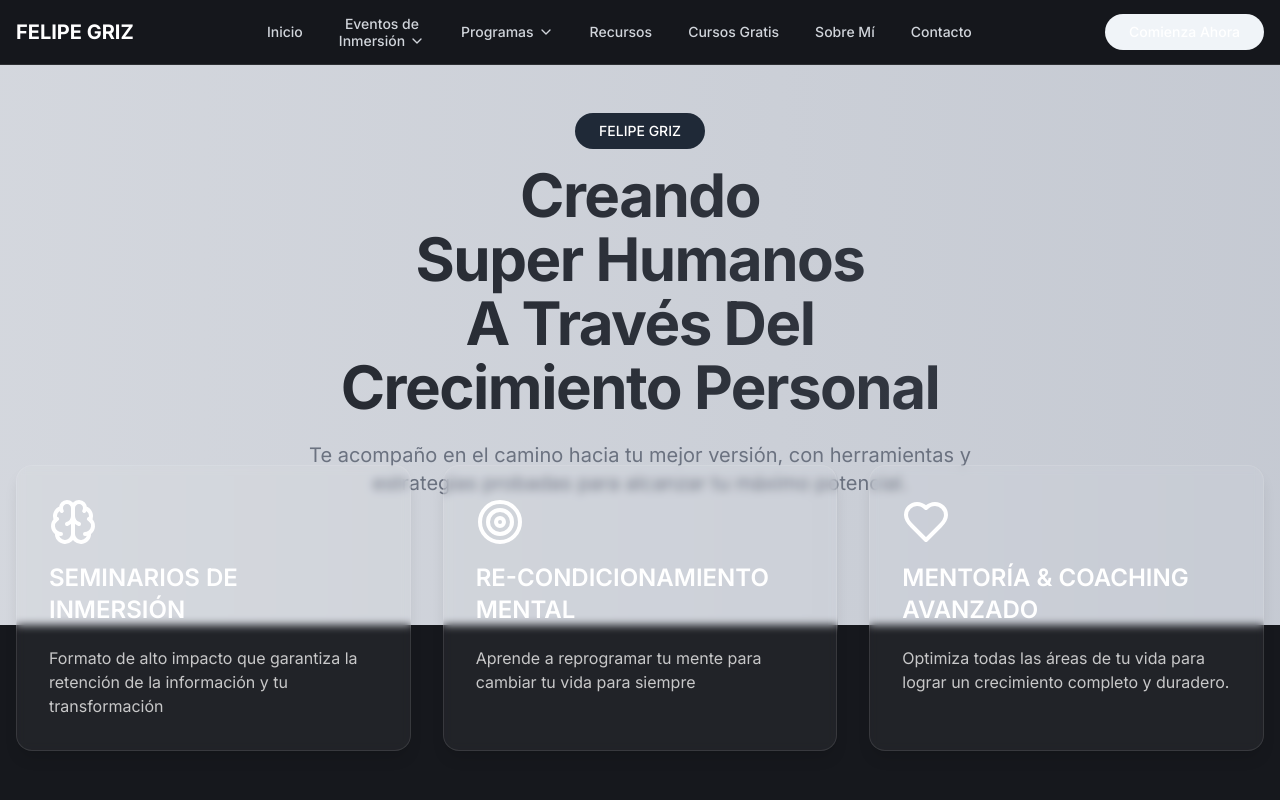
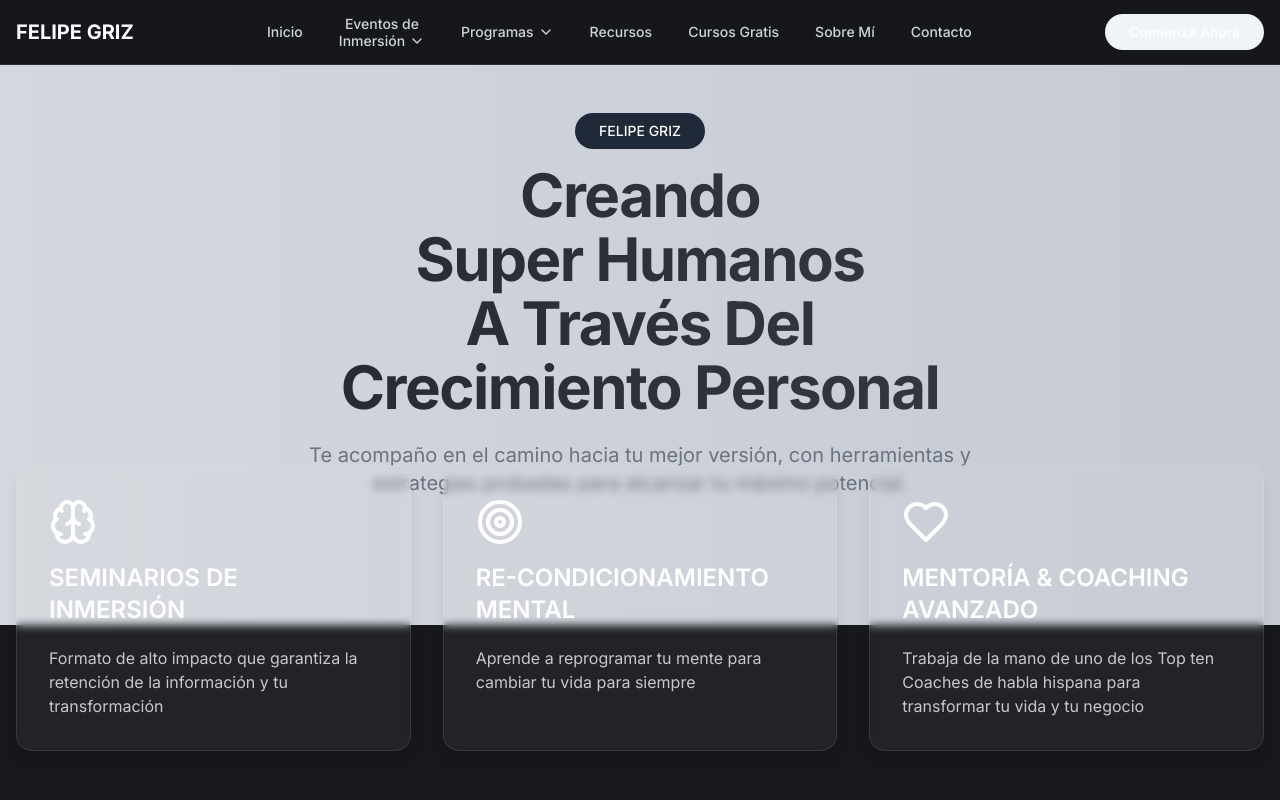
Before and after one commit to felipegriz/radiant-mind-path, a React (Vite) app: page / in a window 1280 px wide. Shown: the top 800 px of the page. Built offline with nearby package versions, Linux system fonts and the light colour scheme.

Commit message:
Update Index page description
Update the description of the "Mentoría & Coaching Avanzado" feature to include the detail about working with a top ten Spanish-speaking coach.

```diff
--- a/src/pages/Index.tsx
+++ b/src/pages/Index.tsx
@@ -136,7 +136,7 @@ const Index = () => {
             {
               icon: Heart,
               title: "MENTORÍA & COACHING AVANZADO",
-              description: "Optimiza todas las áreas de tu vida para lograr un crecimiento completo y duradero.",
+              description: "Trabaja de la mano de uno de los Top ten Coaches de habla hispana para transformar tu vida y tu negocio",
             },
           ].map((feature, index) => (
             <motion.div
```
